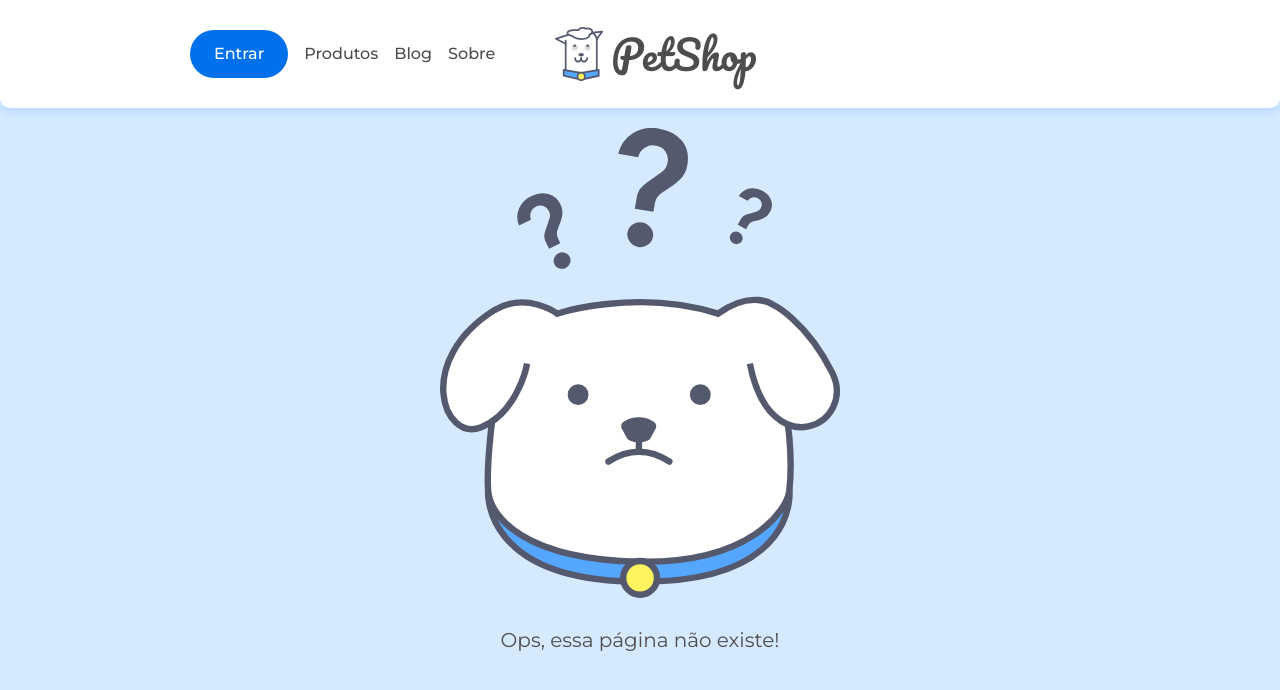
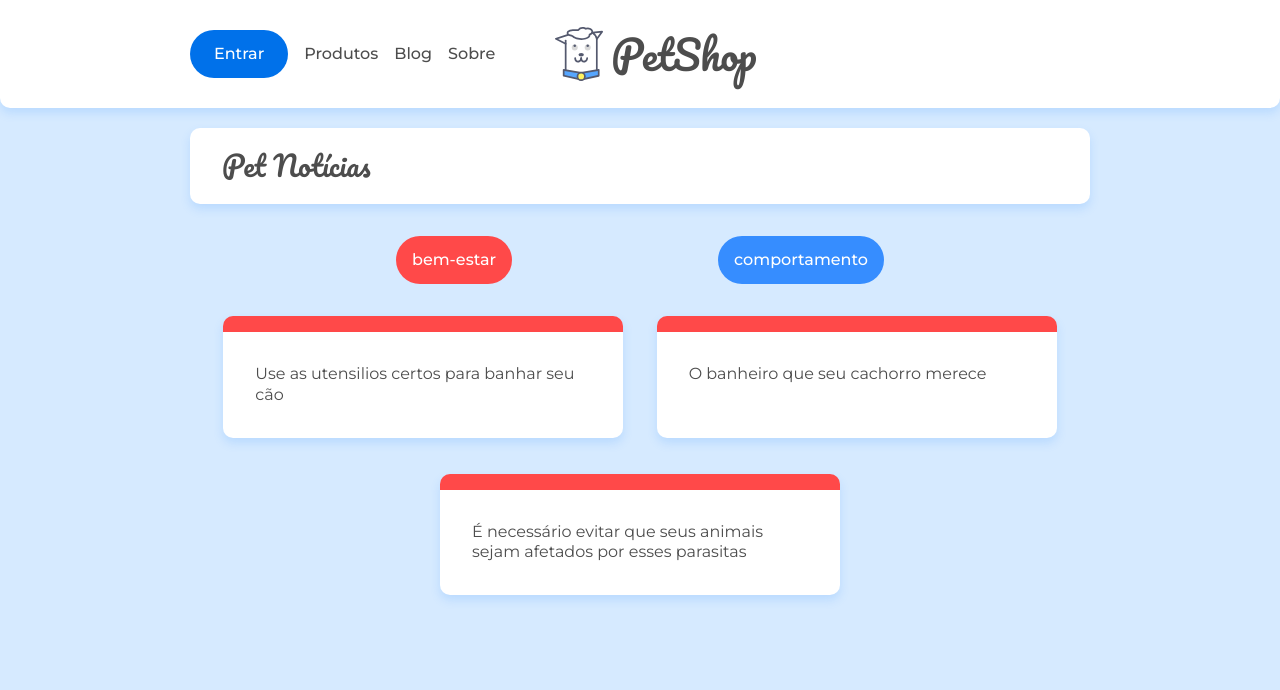
Before and after one commit to aliceribeiro/petshop, a React (Create React App) app: page /categoria/bem-estar in a window 1280 px wide. Shown: the top 690 px of the page. Built offline with nearby package versions, Linux system fonts and the light colour scheme; data requests are answered from the project's data file.

Commit message:
feat: :sparkles: cria e implementa o componente de categoria por post específico

```diff
--- a/src/App.jsx
+++ b/src/App.jsx
@@ -6,6 +6,7 @@ import Sobre from "./paginas/Sobre";
 import Pagina404 from "./paginas/Pagina404";
 import Cabecalho from "./components/Cabecalho";
 import Post from "./paginas/Post";
+import Categoria from "./paginas/Categoria";
 
 function App() {
   return (
@@ -17,6 +18,9 @@ function App() {
         </Route>
         <Route path="/sobre">
           <Sobre />
+        </Route>
+        <Route path="/categoria/:id">
+          <Categoria />
         </Route>
         <Route path="/posts/:id">
           <Post />
--- /dev/null
+++ b/src/paginas/Categoria.jsx
@@ -0,0 +1,23 @@
+import React from "react";
+import { useParams, Route, useRouteMatch } from "react-router-dom";
+import "../assets/css/blog.css";
+import ListaCategorias from "../components/ListaCategorias";
+import ListaPost from "../components/ListaPost";
+
+const Categoria = () => {
+  const { id } = useParams();
+  const { path } = useRouteMatch();
+  return (
+    <>
+      <div className="container">
+        <h2 className="titulo-pagina">Pet Notícias</h2>
+      </div>
+      <ListaCategorias />
+      <Route exact path={`${path}/`}>
+        <ListaPost url={`/posts?categoria=${id}`} />
+      </Route>
+    </>
+  );
+};
+
+export default Categoria;
```
